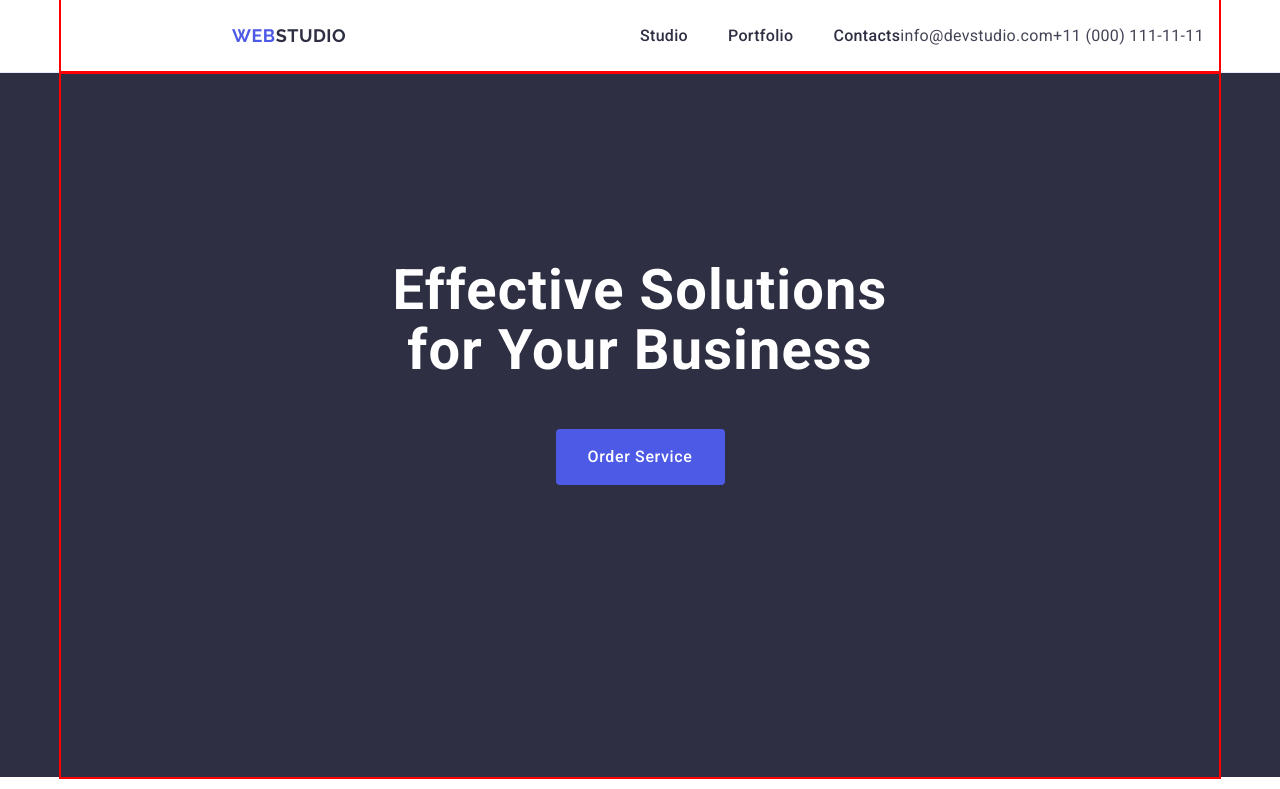
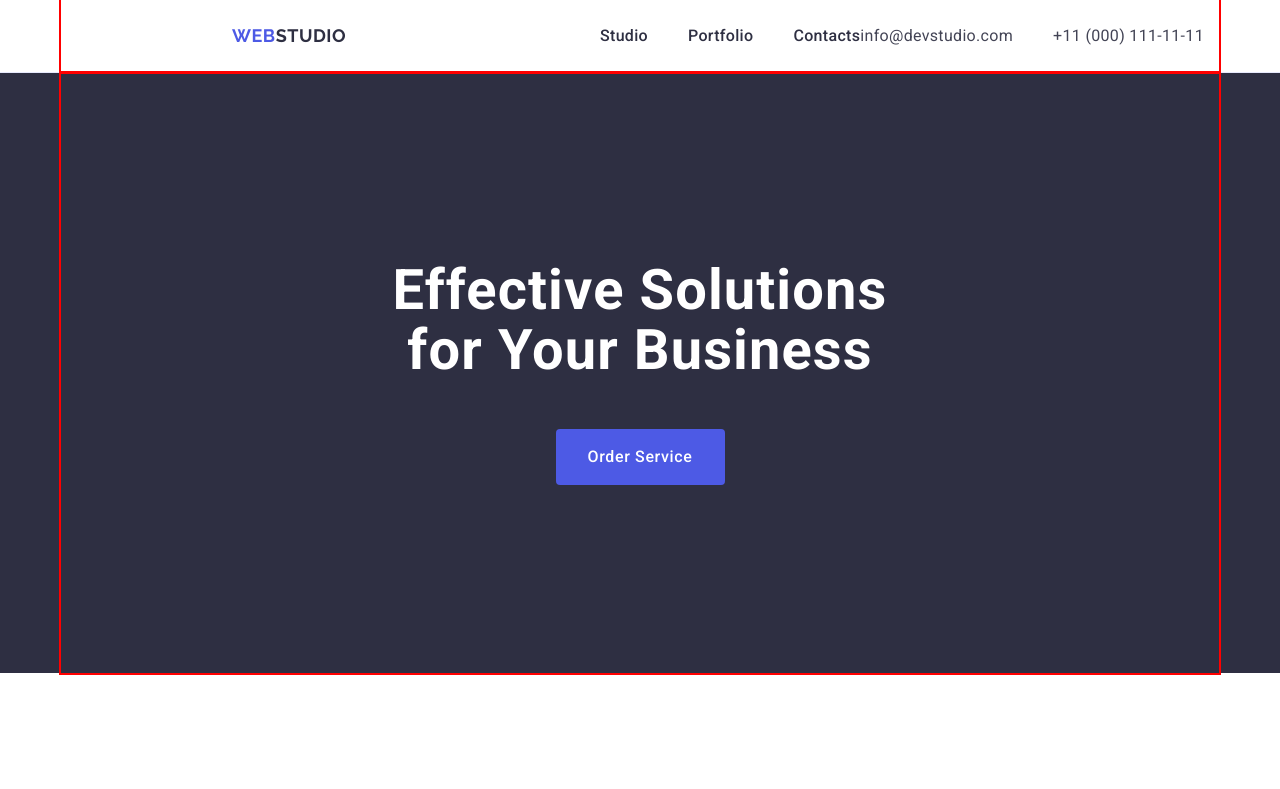
Before and after one commit to AlyonaDmytrenko/goit-markup-hw-03, a plain HTML site: page index.html in a window 1280 px wide. Shown: the top 789 px of the page. Drawn offline with nearby package versions, Linux system fonts and the light colour scheme.

Commit message:
М3 ДЗ 3 виправлення 2

```diff
--- a/css/styles.css
+++ b/css/styles.css
@@ -65,20 +65,18 @@ img {
 
 .header {
   border-bottom: 1px solid #e7e9fc;
-  padding: 0 15px 0 15px;
+  padding: 0 15px;
 }
 
 .header-container {
   display: flex;
-  /* gap: 332px; */
-  padding-top: 24px;
-  padding-bottom: 24px;
 }
 .header-navigation {
   display: flex;
   flex-grow: 1;
   justify-content: space-between;
   align-items: center;
+  padding: 24px 0;
 }
 
 .header-logo {
@@ -133,6 +131,8 @@ img {
 .header-address-list {
   display: flex;
   align-items: center;
+  padding: 24px 0;
+  gap: 40px;
 }
 
 .header-address-item {
@@ -156,10 +156,8 @@ img {
 .hero {
   background: #2e2f42;
 }
-
 .hero-container {
   padding: 188px 0;
-  padding-bottom: 292px;
 }
 
 .hero-title {
@@ -250,7 +248,6 @@ img {
 .team-list {
   display: flex;
   gap: 24px;
-  padding-bottom: 120px;
 }
 
 .team-item {
```
